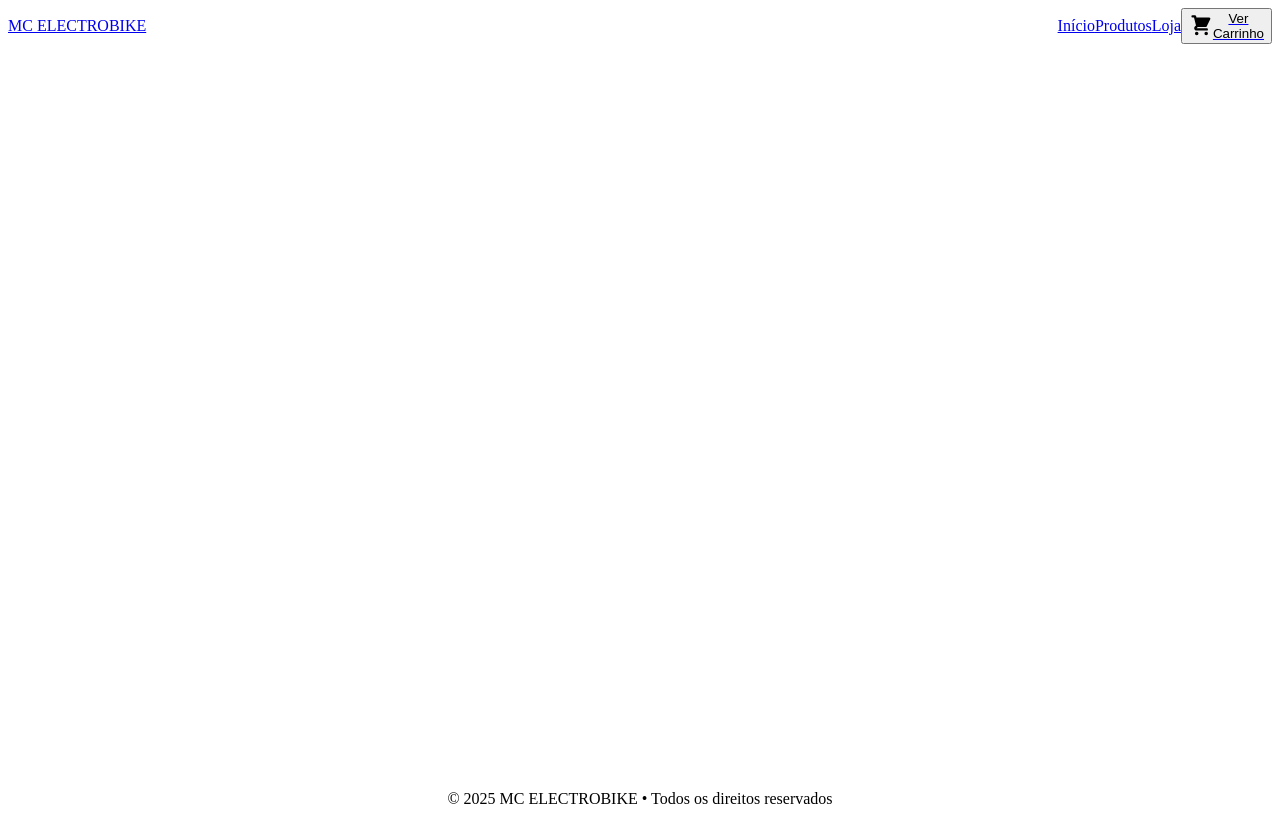
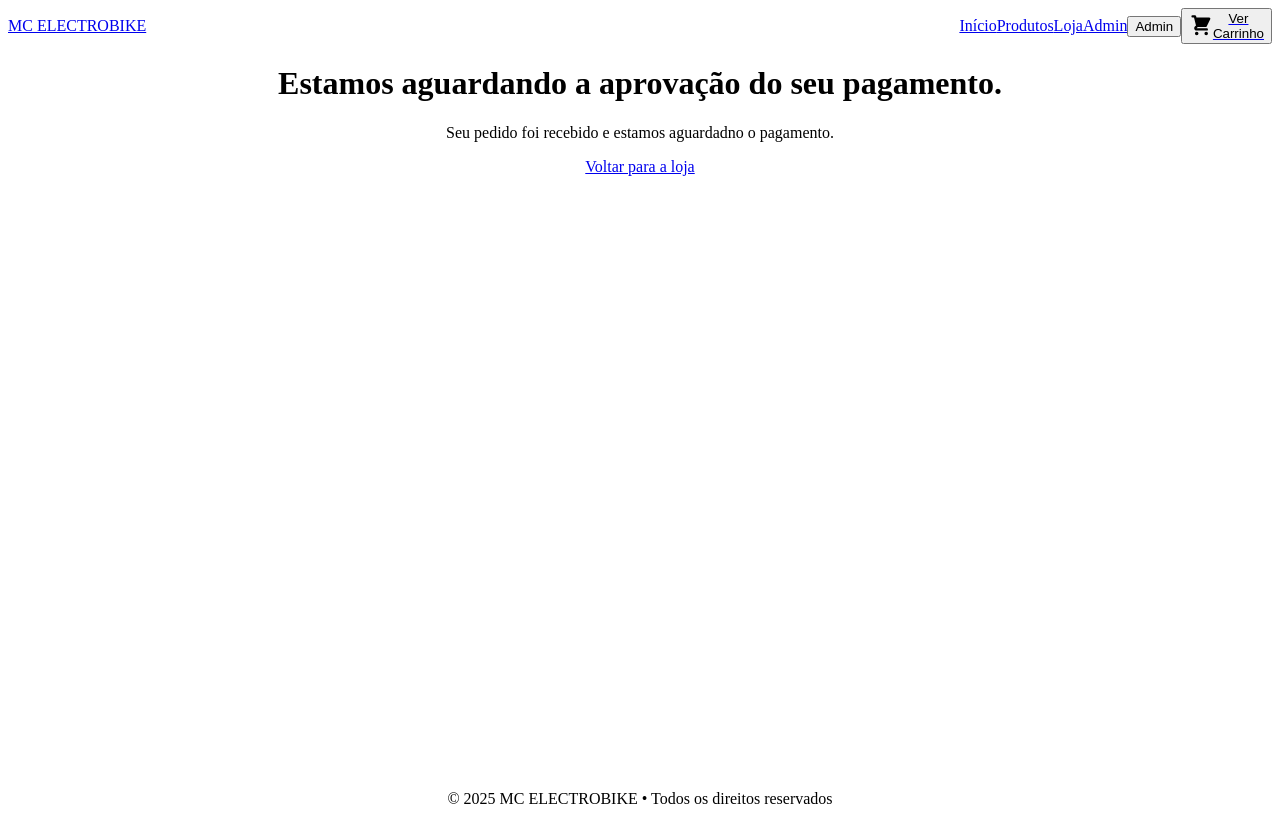
Before and after one commit to fullstackpaduavinicius/teste1, a React (Vite) app in the folder mceletrobike-frontend/: page /pendente in a window 1280 px wide. Built offline with nearby package versions, Linux system fonts and the light colour scheme; no server answers.

Commit message:
configurando painel admin

```diff
--- a/mceletrobike-frontend/src/App.jsx
+++ b/mceletrobike-frontend/src/App.jsx
@@ -5,7 +5,10 @@ import ProductDetail from "./pages/ProductDetail";
 import Produto from "./pages/Produto";
 import Admin from "./pages/Admin";
 import Loja from "./pages/Loja";
-import Carrinho from "./pages/Carrinho"; // Nova importação
+import Carrinho from "./pages/Carrinho";
+import PagamentoSucesso from './pages/PagamentoSucesso';
+import PagamentoFalha from './pages/PagamentoFalha';
+import PagamentoPendente from './pages/PagamentoPendente';
 import Header from "./components/Header";
 import Footer from "./components/Footer";
 
@@ -25,7 +28,12 @@ function App() {
 
             <Route path="/admin" element={<Admin />} />
             <Route path="/loja" element={<Loja />} />
-            <Route path="/carrinho" element={<Carrinho />} /> {/* Nova rota adicionada */}
+            <Route path="/carrinho" element={<Carrinho />} />
+
+            {/* Rotas de status de pagamento */}
+            <Route path="/sucesso" element={<PagamentoSucesso />} />
+            <Route path="/falha" element={<PagamentoFalha />} />
+            <Route path="/pendente" element={<PagamentoPendente />} />
           </Routes>
         </main>
         <Footer />
--- a/mceletrobike-frontend/src/components/Header.jsx
+++ b/mceletrobike-frontend/src/components/Header.jsx
@@ -11,7 +11,15 @@ const Header = () => {
             <Link to="/" className="hover:text-amarelo transition-colors">Início</Link>
             <Link to="/produtos" className="hover:text-amarelo transition-colors">Produtos</Link>
             <Link to="/loja" className="hover:text-amarelo transition-colors">Loja</Link>
+            <Link to="/admin" className="hover:text-amarelo transition-colors">Admin</Link>
           </nav>
+
+          <div className="flex items-center gap-4">
+            <Link to="/admin">
+              <button className="bg-red-600 text-white px-4 py-2 rounded hover:bg-red-700 transition-colors">
+                Admin
+              </button>
+            </Link>
 
             <Link to="/carrinho">
               <button className="bg-green-600 text-white px-4 py-2 rounded hover:bg-green-700 transition-colors flex items-center gap-1">
@@ -23,6 +31,7 @@ const Header = () => {
             </Link>
           </div>
         </div>
+      </div>
     </header>
   );
 };
--- /dev/null
+++ b/mceletrobike-frontend/src/pages/PagamentoFalha.jsx
@@ -0,0 +1,13 @@
+const PagamentoSucesso = () => {
+  return (
+    <div className="p-6 text-center">
+      <h1 className="text-2xl font-bold text-green-600">Pagamento falhou!</h1>
+      <p className="mt-4 text-lg">Seu pedido não foi recebido com sucesso.</p>
+      <a href="/" className="mt-6 inline-block bg-blue-600 text-white py-2 px-4 rounded">
+        Voltar para a loja
+      </a>
+    </div>
+  );
+};
+
+export default PagamentoSucesso;
--- /dev/null
+++ b/mceletrobike-frontend/src/pages/PagamentoPendente.jsx
@@ -0,0 +1,13 @@
+const PagamentoSucesso = () => {
+  return (
+    <div className="p-6 text-center">
+      <h1 className="text-2xl font-bold text-green-600">Estamos aguardando a aprovação do seu pagamento.</h1>
+      <p className="mt-4 text-lg">Seu pedido foi recebido e estamos aguardadno o pagamento.</p>
+      <a href="/" className="mt-6 inline-block bg-blue-600 text-white py-2 px-4 rounded">
+        Voltar para a loja
+      </a>
+    </div>
+  );
+};
+
+export default PagamentoSucesso;
--- /dev/null
+++ b/mceletrobike-frontend/src/pages/PagamentoSucesso.jsx
@@ -0,0 +1,13 @@
+const PagamentoSucesso = () => {
+  return (
+    <div className="p-6 text-center">
+      <h1 className="text-2xl font-bold text-green-600">Pagamento aprovado!</h1>
+      <p className="mt-4 text-lg">Seu pedido foi recebido com sucesso.</p>
+      <a href="/" className="mt-6 inline-block bg-blue-600 text-white py-2 px-4 rounded">
+        Voltar para a loja
+      </a>
+    </div>
+  );
+};
+
+export default PagamentoSucesso;
```
Lines whose indentation alone changed are shown as unchanged.
